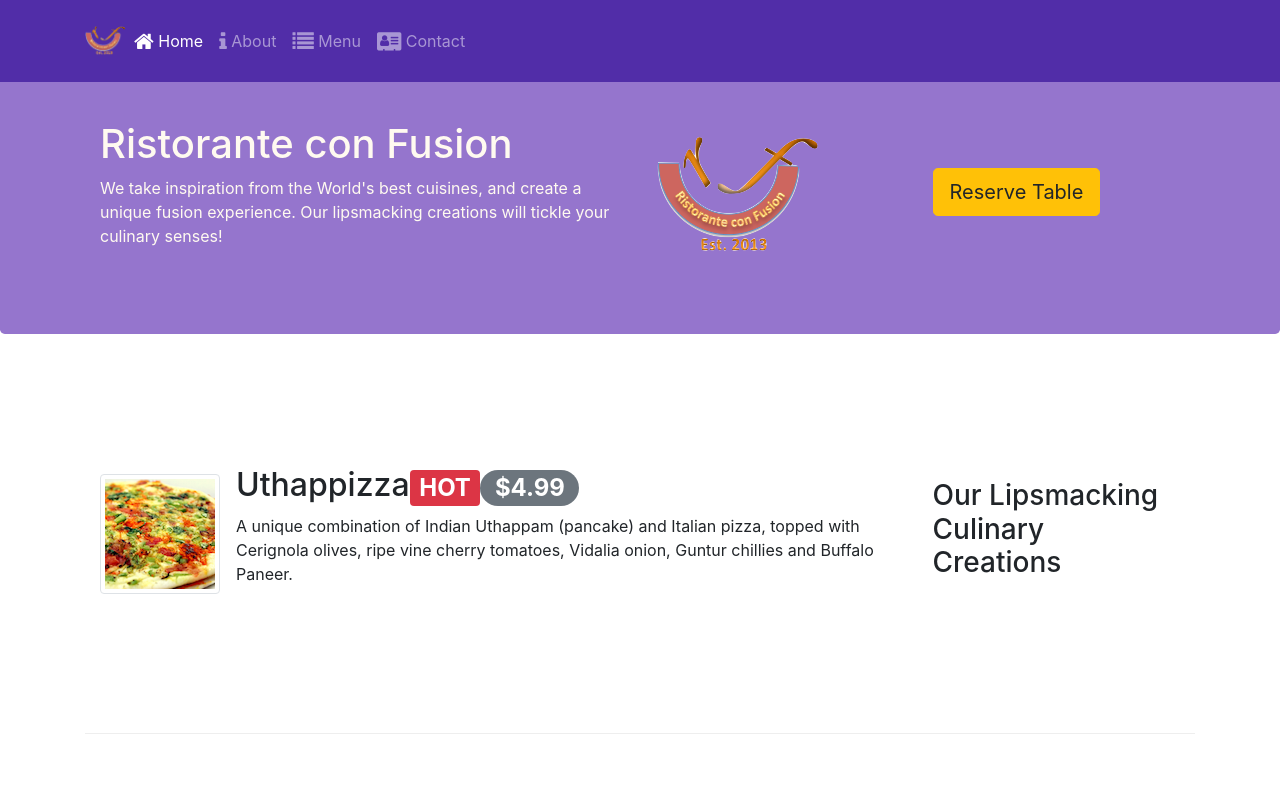
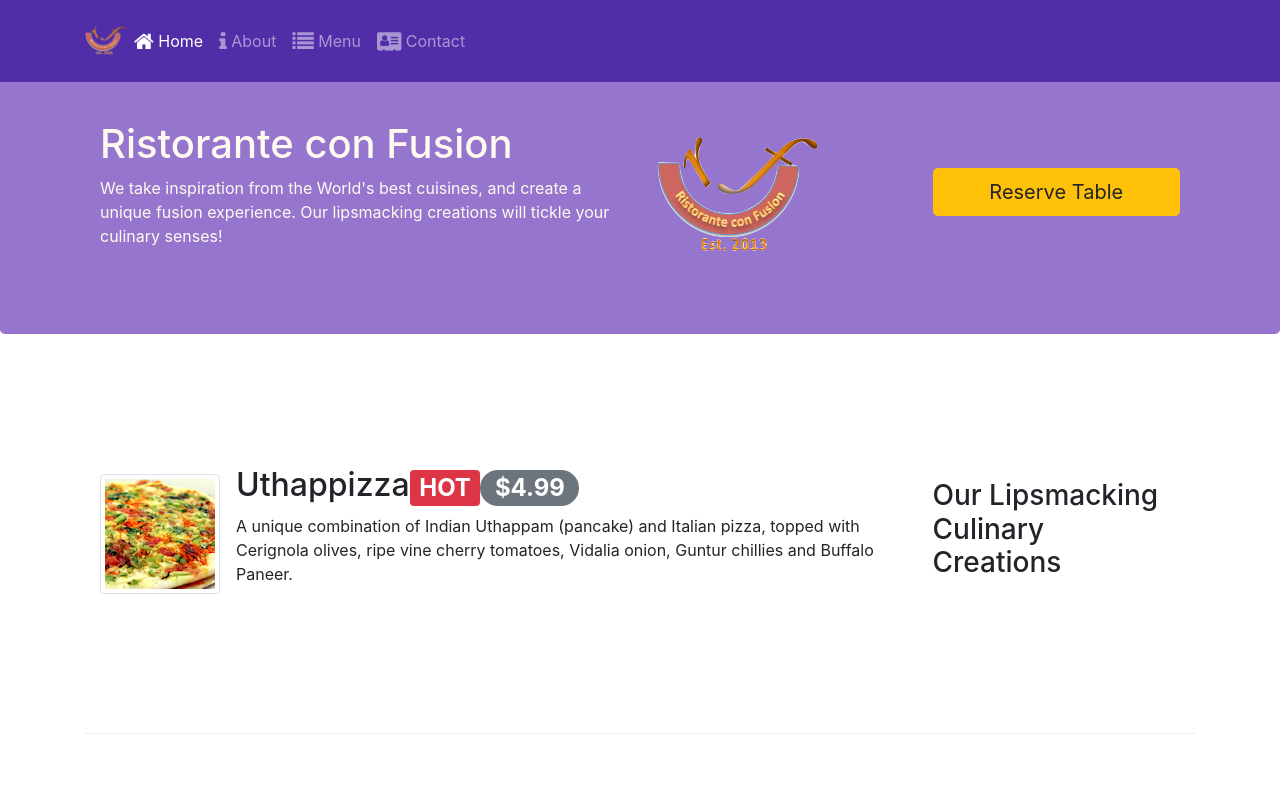
Before and after one commit to AnnDarrow/conFusion, a website: page index.html in a window 1280 px wide. Shown: the top 800 px of the page. Drawn offline with nearby package versions, Linux system fonts and the light colour scheme.

Commit message:
updated reserve table button to block size

```diff
--- a/index.html
+++ b/index.html
@@ -52,7 +52,7 @@
 
                 <div class="col-12 col-sm-3  align-self-center ">
                     <a href="#reservetable">
-                    <button type="submit" class="btn btn-warning btn-lg">Reserve Table</button></a>
+                    <button type="submit" class="btn btn-warning btn-lg btn-block">Reserve Table</button></a>
                 </div>
             </div>
         </div>
```
